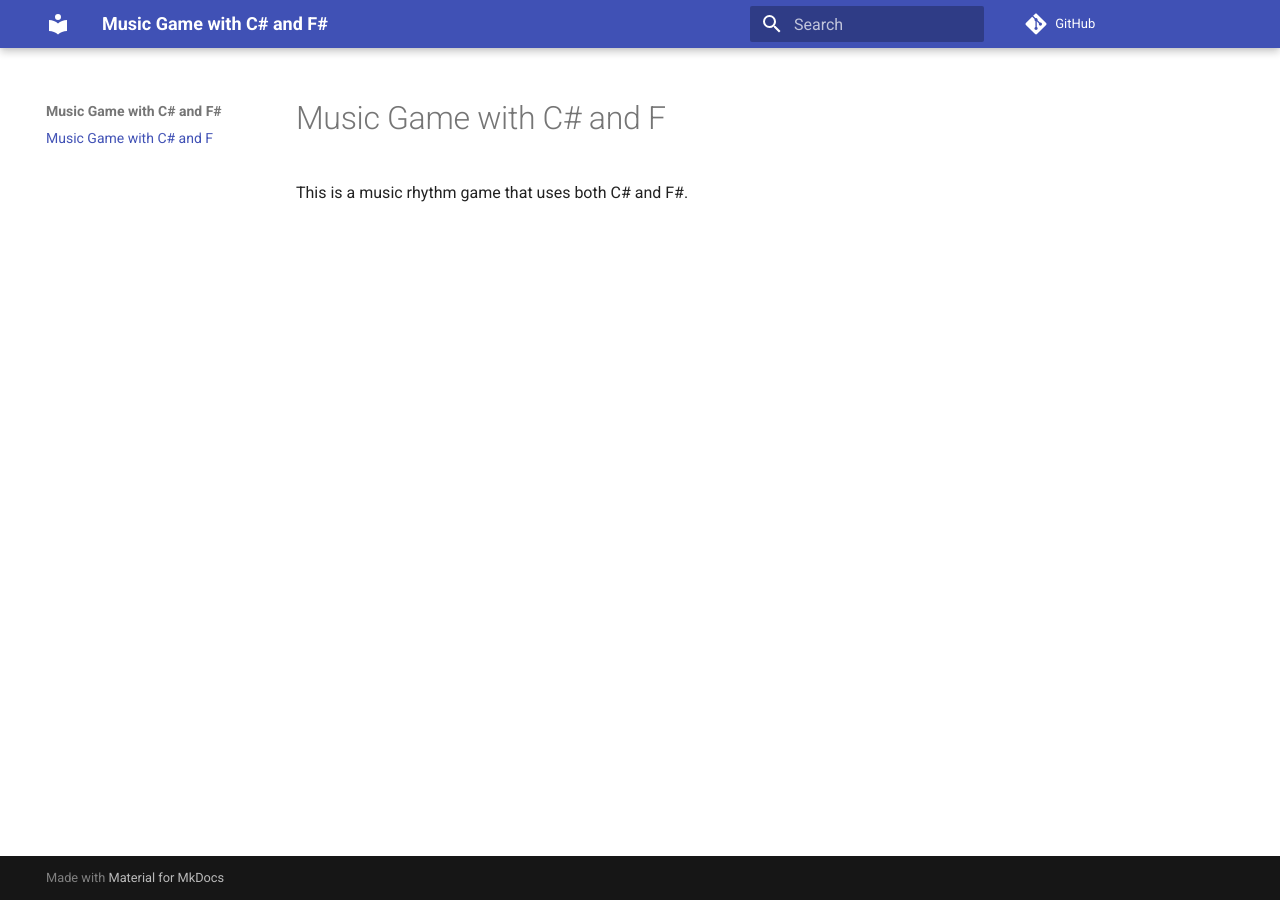
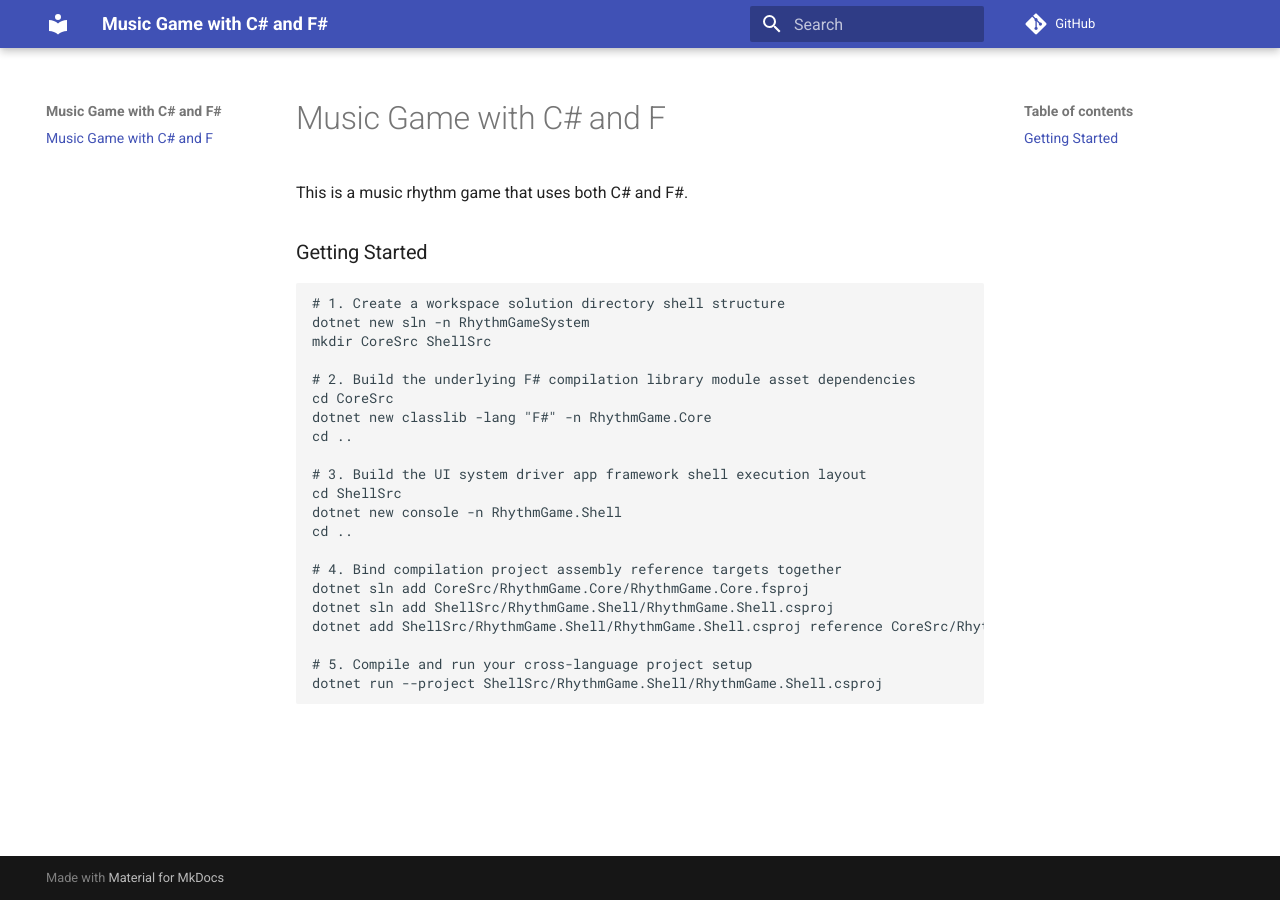
Before and after one commit to lulunac27a/csharp-fsharp-music-game, an MkDocs documentation site: the page built from docs/index.md, in a window 1280 px wide. Built offline with MkDocs 1.6.1 and Material for MkDocs 9.7.7, drawn with Linux system fonts in a browser that asks for light colours; comment, search, counter and statistics services are not loaded.

Commit message:
Add getting started section in README

````diff
--- a/docs/index.md
+++ b/docs/index.md
@@ -1,3 +1,29 @@
 # Music Game with C# and F#
 
 This is a music rhythm game that uses both C# and F#.
+
+### Getting Started
+
+```
+# 1. Create a workspace solution directory shell structure
+dotnet new sln -n RhythmGameSystem
+mkdir CoreSrc ShellSrc
+
+# 2. Build the underlying F# compilation library module asset dependencies
+cd CoreSrc
+dotnet new classlib -lang "F#" -n RhythmGame.Core
+cd ..
+
+# 3. Build the UI system driver app framework shell execution layout
+cd ShellSrc
+dotnet new console -n RhythmGame.Shell
+cd ..
+
+# 4. Bind compilation project assembly reference targets together
+dotnet sln add CoreSrc/RhythmGame.Core/RhythmGame.Core.fsproj
+dotnet sln add ShellSrc/RhythmGame.Shell/RhythmGame.Shell.csproj
+dotnet add ShellSrc/RhythmGame.Shell/RhythmGame.Shell.csproj reference CoreSrc/RhythmGame.Core/RhythmGame.Core.fsproj
+
+# 5. Compile and run your cross-language project setup
+dotnet run --project ShellSrc/RhythmGame.Shell/RhythmGame.Shell.csproj
+```
````
Also changed, not shown: README.md (+26 -0 lines).
